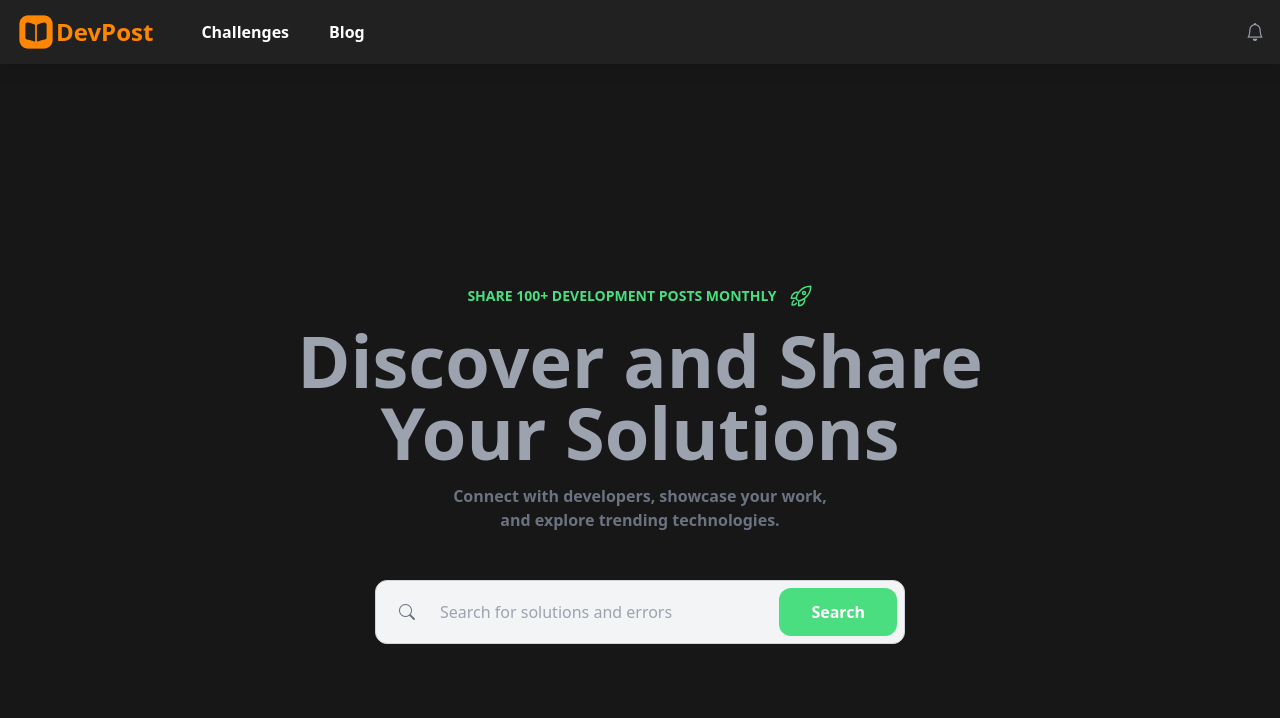
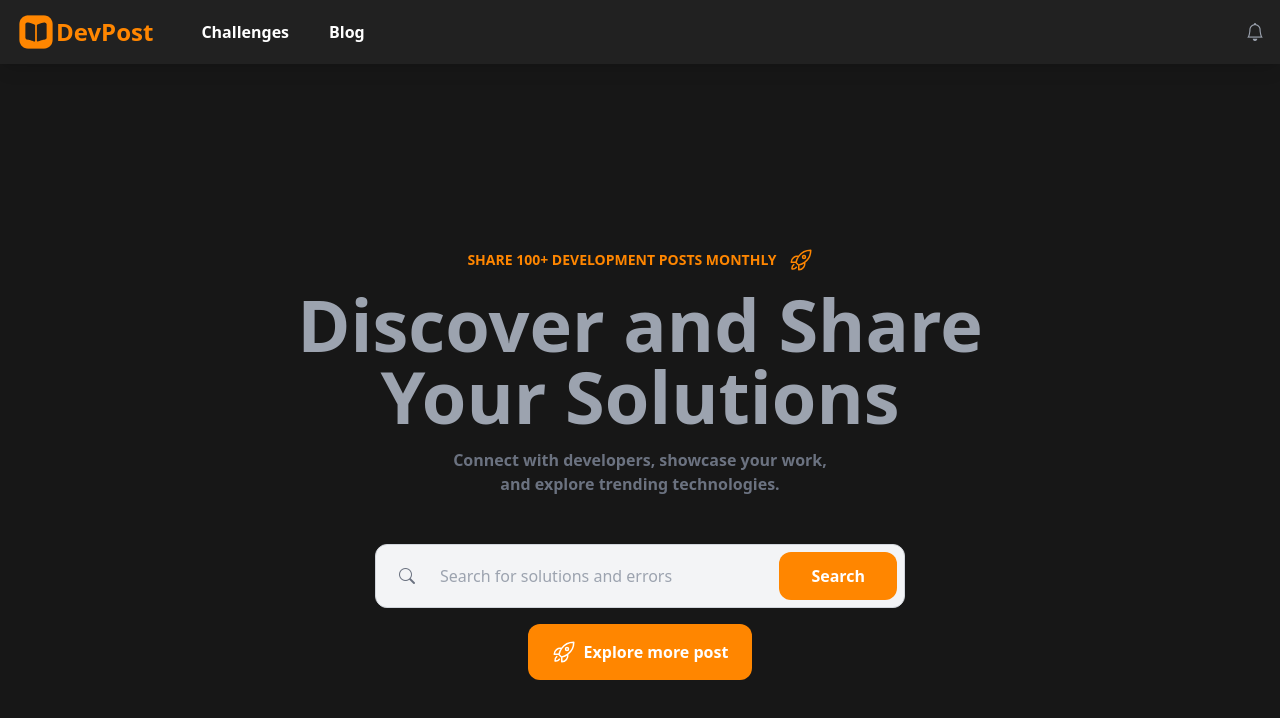
Before and after one commit to GideonJulian/DevPost, a React (Vite) app: page / in a window 1280 px wide. Shown: the top 718 px of the page. Built offline with nearby package versions, Linux system fonts and the light colour scheme.

Commit message:
Hero section added

```diff
--- a/src/pages/Home.jsx
+++ b/src/pages/Home.jsx
@@ -33,8 +33,8 @@ const Home = () => {
       <div className="w-full flex items-center justify-center min-h-screen px-3 py-2">
         <div className="px-4  md:mt-0 mx-auto flex flex-col items-center justify-center">
           {/* Header Section */}
-        <div className="text-green-400 text-sm flex items-center gap-3 mb-4 font-bold uppercase flex-col md:flex-row">
-          <h3 className="font-bold text-green-400 text-sm text-center md:text-left">
+          <div className="text-logo-color text-sm flex items-center gap-3 mb-4 font-bold uppercase flex-col md:flex-row">
+            <h3 className="font-bold text-logo-color text-sm text-center md:text-left">
               Share 100+ Development Posts Monthly
             </h3>
             <svg
@@ -60,7 +60,8 @@ const Home = () => {
 
           {/* Subheading */}
           <h2 className="font-semibold mt-4 mb-12 text-center max-w-[390px] sm:max-w-[410px] px-4 text-gray-500">
-          Connect with developers, showcase your work, and explore trending technologies.
+            Connect with developers, showcase your work, and explore trending
+            technologies.
           </h2>
 
           {/* Search Bar */}
@@ -73,10 +74,27 @@ const Home = () => {
               onChange={(e) => setSearchQuery(e.target.value)}
               className="block px-6 pl-16 bg-gray-100 text-gray-700 font-normal text-base py-3 h-16 rounded-xl w-full border border-gray-300 focus:outline-none focus:ring-2 focus:ring-green-400"
             />
-          <button className="absolute right-2 top-1/2 transform -translate-y-1/2 px-8 py-3 rounded-xl font-semibold bg-green-400 text-white hover:bg-green-500">
+            <button className="absolute right-2 top-1/2 transform -translate-y-1/2 px-8 py-3 rounded-xl font-semibold bg-logo-color text-white hover:bg-green-500">
               Search
             </button>
           </div>
+          <button className="bg-logo-color px-6 py-4 rounded-xl flex items-center gap-2 text-white mt-4 font-semibold">
+            <svg
+              xmlns="http://www.w3.org/2000/svg"
+              fill="none"
+              viewBox="0 0 24 24"
+              strokeWidth="1.5"
+              stroke="currentColor"
+              className="w-6 h-6"
+            >
+              <path
+                strokeLinecap="round"
+                strokeLinejoin="round"
+                d="M15.59 14.37a6 6 0 0 1-5.84 7.38v-4.8m5.84-2.58a14.98 14.98 0 0 0 6.16-12.12A14.98 14.98 0 0 0 9.631 8.41m5.96 5.96a14.926 14.926 0 0 1-5.841 2.58m-.119-8.54a6 6 0 0 0-7.381 5.84h4.8m2.581-5.84a14.927 14.927 0 0 0-2.58 5.84m2.699 2.7c-.103.021-.207.041-.311.06a15.09 15.09 0 0 1-2.448-2.448 14.9 14.9 0 0 1 .06-.312m-2.24 2.39a4.493 4.493 0 0 0-1.757 4.306 4.493 4.493 0 0 0 4.306-1.758M16.5 9a1.5 1.5 0 1 1-3 0 1.5 1.5 0 0 1 3 0Z"
+              />
+            </svg>
+            Explore more post
+          </button>
         </div>
       </div>
 
@@ -95,7 +113,6 @@ const Home = () => {
         ))}
       </div>
     </div>
-
   );
 };
 
```
Lines whose indentation alone changed are shown as unchanged.
